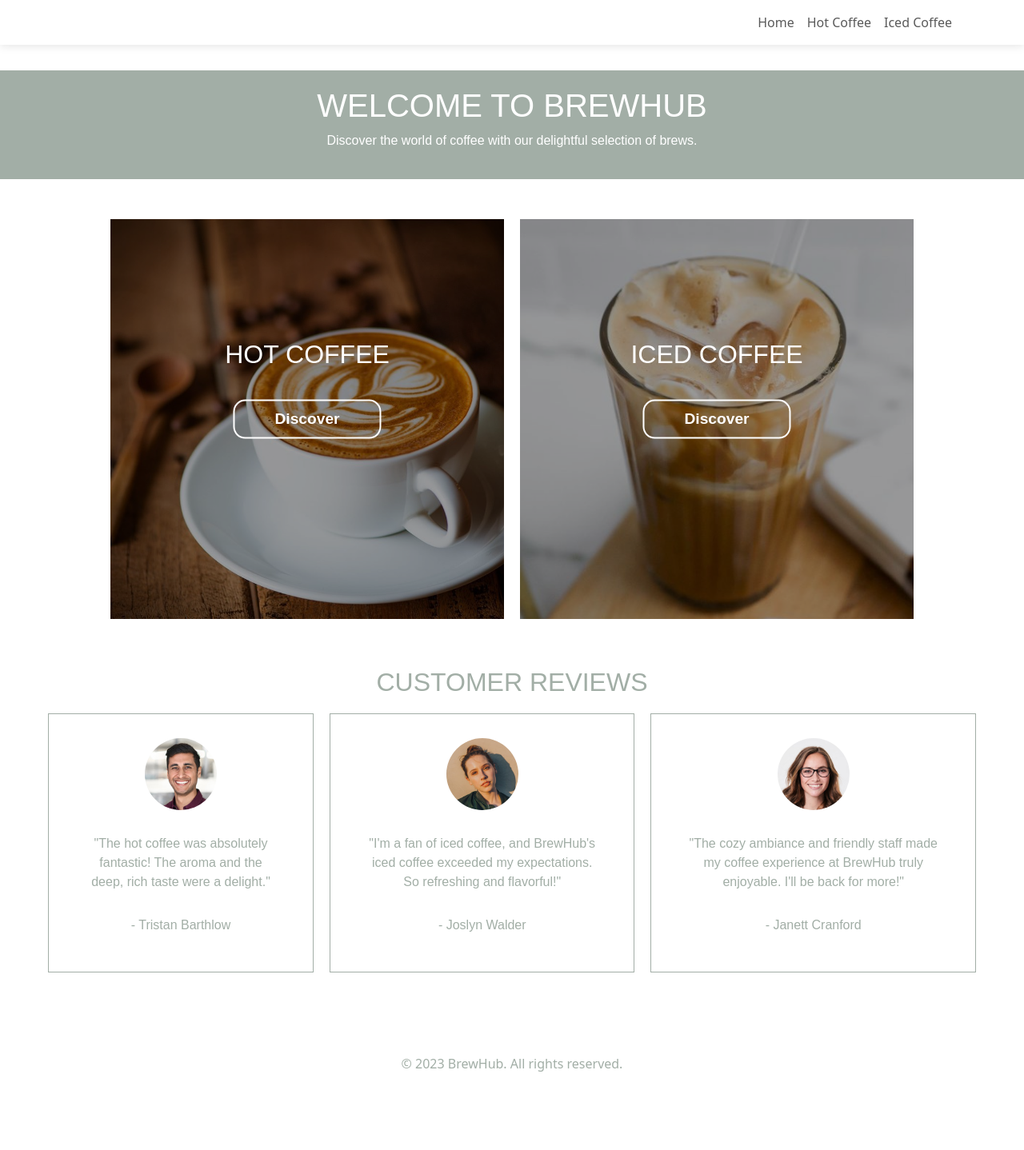
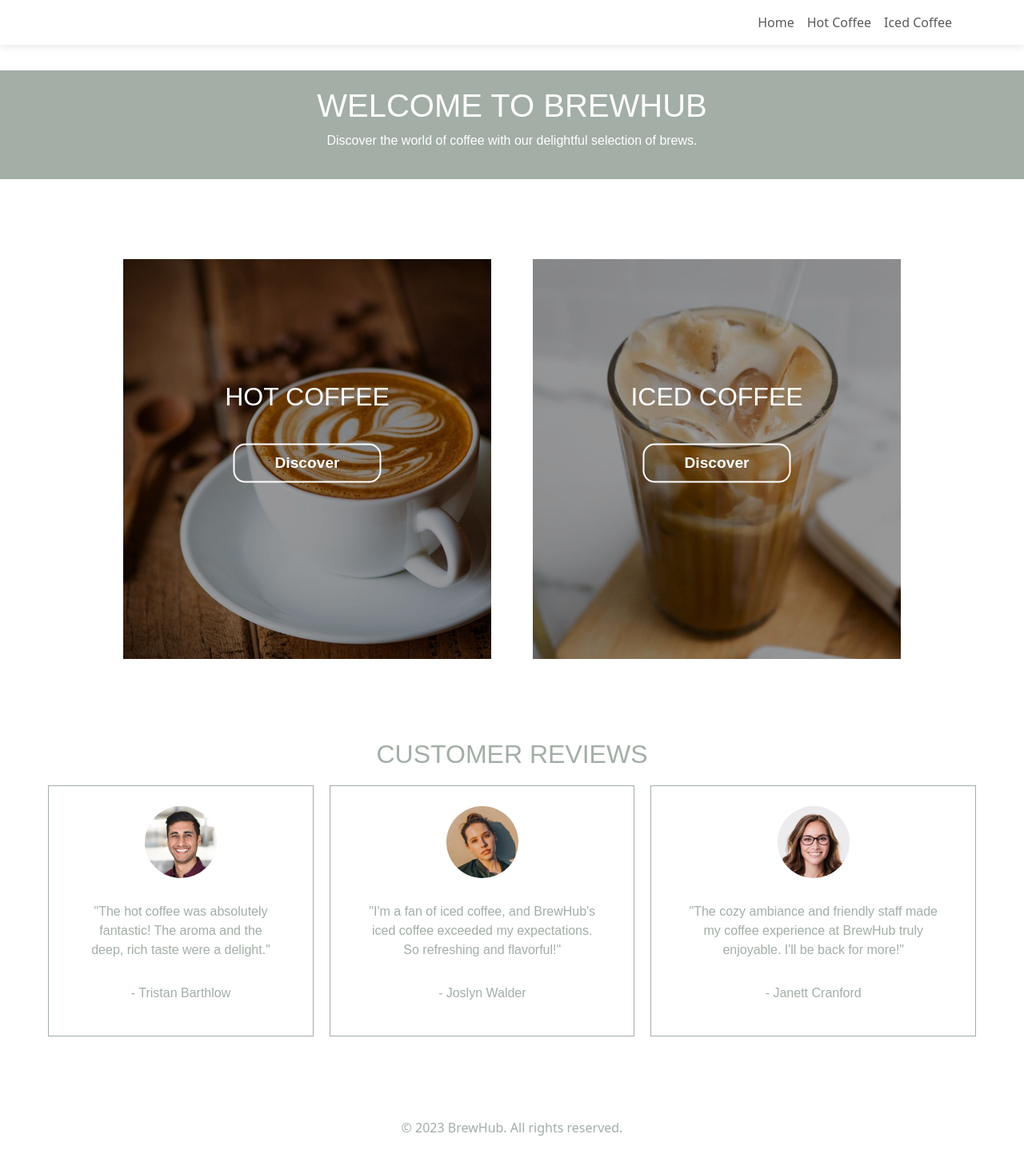
Before and after one commit to matea-nikolac/brewhub-react-app, a React (Create React App) app: page / in a window 1280 px wide. Shown: the whole page at 80% size. Before the commit the page ends 1358 px from the top, so only its background shows below. Built offline with nearby package versions, Linux system fonts and the light colour scheme.

Commit message:
mobile version created

```diff
--- a/src/components/coffee/IcedCoffeeIndex.js
+++ b/src/components/coffee/IcedCoffeeIndex.js
@@ -88,7 +88,7 @@ const IcedCoffeeSingle = () => {
                 if (id !== 20) {
                   return (
                     <Col key={id} lg="4" md="6" sm="12" className="coffee-column">
-                      <Link to={`/hot-coffee/${id}`}>
+                      <Link to={`/iced-coffee/${id}`}>
                         <Card>
                           <div
                             className="card-image"
--- a/src/components/styles/components/coffee-cards.scss
+++ b/src/components/styles/components/coffee-cards.scss
@@ -1,10 +1,12 @@
 .h1-coffee-column {
   margin-bottom: 30px;
   margin-top: 40px;
+
   .h1-coffee{
     color: $primary;
   }
 }
+
 .intro-text{
   margin-bottom: 50px;
   text-align: center;
--- a/src/components/styles/components/coffee-single.scss
+++ b/src/components/styles/components/coffee-single.scss
@@ -23,14 +23,22 @@
   flex-direction: column;
   align-items: center;
   padding-top: 30px;
+
   p {
-    // padding: 0 70px;
-    margin: 5px;
-    width: 700px;
+    padding: 0 10px;
+    width: 100%;
   }
+
   h4{
     padding: 20px 0;
     border-bottom: 1px solid $primary; /* Add a solid bottom border */
     padding-bottom: 5px;
   }
 }
+
+@media (min-width: 660px){
+  .single-coffee-details p {
+    margin: 5px;
+    width: 700px;
+  }
+}
--- a/src/components/styles/components/home.scss
+++ b/src/components/styles/components/home.scss
@@ -16,22 +16,15 @@
     padding: 20px 0;
   }
 
-  .container-hot-cold-coffee{
-    width: 80%;
-    display: flex;
-    justify-content: center;
-    margin-bottom: 60px;
-
   .coffee-container{
     display: flex;
     align-items: center;
     position: relative;
-      width: 85%;
-      margin: 0 10px;
     flex-direction: column;
+    padding-bottom: 10px;
 
     img {
-        height: 500px;
+      height: 350px;
       width: 100%;
       object-fit: cover;
       filter: brightness(0.6);
@@ -74,16 +67,19 @@
   .customer-reviews{
     h2{
       color: $primary;
+      margin-top: 30px;
     }
+
     .reviews{
       display: flex;
-      justify-content: center;
-      margin: 10px 50px;
+      flex-direction: column;
+      margin: 10px 10px;
 
       .review{
         border: 1px solid $primary;
         margin: 10px;
-        padding: 30px 2px;
+        padding: 25px 2px;
+
         p{
           margin-top: 30px;
           text-align: center;
@@ -91,6 +87,7 @@
           color: black;
           color: $primary;
         }
+
         img {
           border-radius: 50%;
           width: 90px;
@@ -101,4 +98,33 @@
     }
   }
 
+@media (min-width: 660px){
+  .container-hot-cold-coffee{
+    width: 80%;
+    display: flex;
+    justify-content: center;
+    margin-top: 50px;
+    margin-bottom: 60px;
+
+    .coffee-container{
+      display: flex;
+      align-items: center;
+      position: relative;
+      flex-direction: column;
+      width: 90%;
+
+      img{
+        height: 500px;
+        width: 90%;
       }
+    }
+
+  }
+  .customer-reviews{
+    .reviews{
+      display: flex;
+      flex-direction: row;
+      margin: 10px 50px;
+    }
+}
+}
--- a/src/components/styles/global/base.scss
+++ b/src/components/styles/global/base.scss
@@ -37,14 +37,19 @@ main {
   color: #555;
 }
 
+.search-container {
+  display: flex;
+  justify-content: center;
+
   .search-element {
-  width: 90%;
+    width: 100%;
     max-width: 300px;
     padding: 10px 35px;
     font-size: 16px;
     border: 1px solid #ccc;
     border-radius: 5px;
     margin-bottom: 10px;
+  }
 }
 
 .search-button {
@@ -64,3 +69,7 @@ main {
 .spinner img {
   width: 100px;
 }
+
+@media (min-width: 660px){
+
+}
```
Lines whose indentation alone changed are shown as unchanged.
